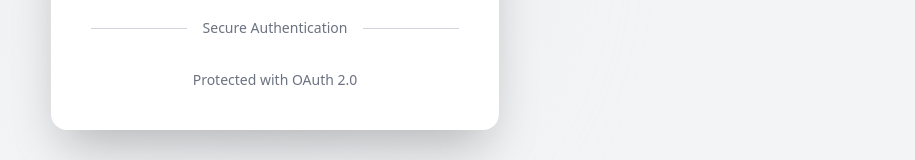
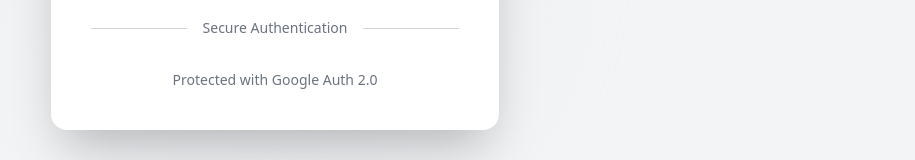
Before and after one commit to BKerio/Google_Auth2.0, a React (Vite) app in the folder frontend/: page / in a window 1280 px wide. Shown: the part 447-607 px from the top of the page, without its empty margins (365-1280 px from the left). Built offline with nearby package versions, Linux system fonts and the light colour scheme; no server answers.

Commit message:
new changes

```diff
--- a/frontend/src/pages/home.tsx
+++ b/frontend/src/pages/home.tsx
@@ -104,7 +104,7 @@ const Home: React.FC = () => {
           </div>
 
           <p className="text-center text-sm text-gray-500 dark:text-gray-400">
-            Protected with OAuth 2.0
+            Protected with Google Auth 2.0
           </p>
         </div>
       </div>
```
